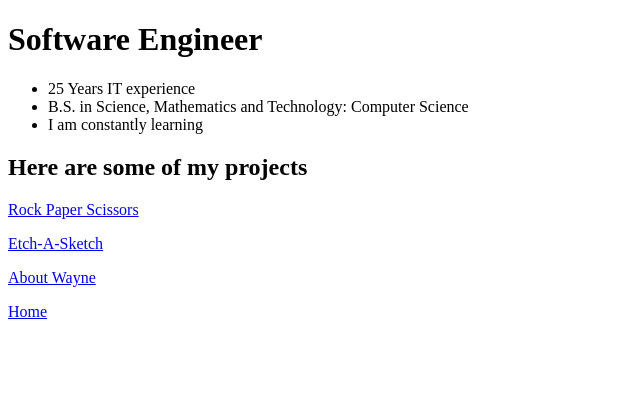
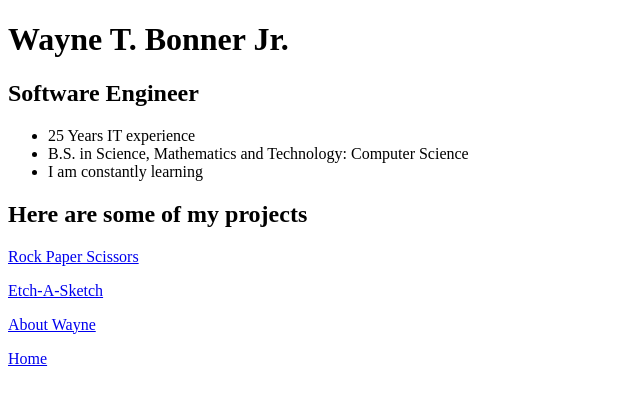
Before and after one commit to tecman4/tecman4.github.io, a plain HTML site: page index.html in a window 1280 px wide. Shown: the whole page, without its empty margins (0-640 px from the left). Drawn offline with Linux system fonts and the light colour scheme.

Commit message:
Changed index, adding name

```diff
--- a/index.html
+++ b/index.html
@@ -8,7 +8,8 @@
     <title>Wayne's World</title>
 </head>
 <body>
-    <h1>Software Engineer</h1>
+    <h1>Wayne T. Bonner Jr.</h1>
+    <h2>Software Engineer</h2>
 
     <ul>
         <li>25 Years IT experience</li>
```
